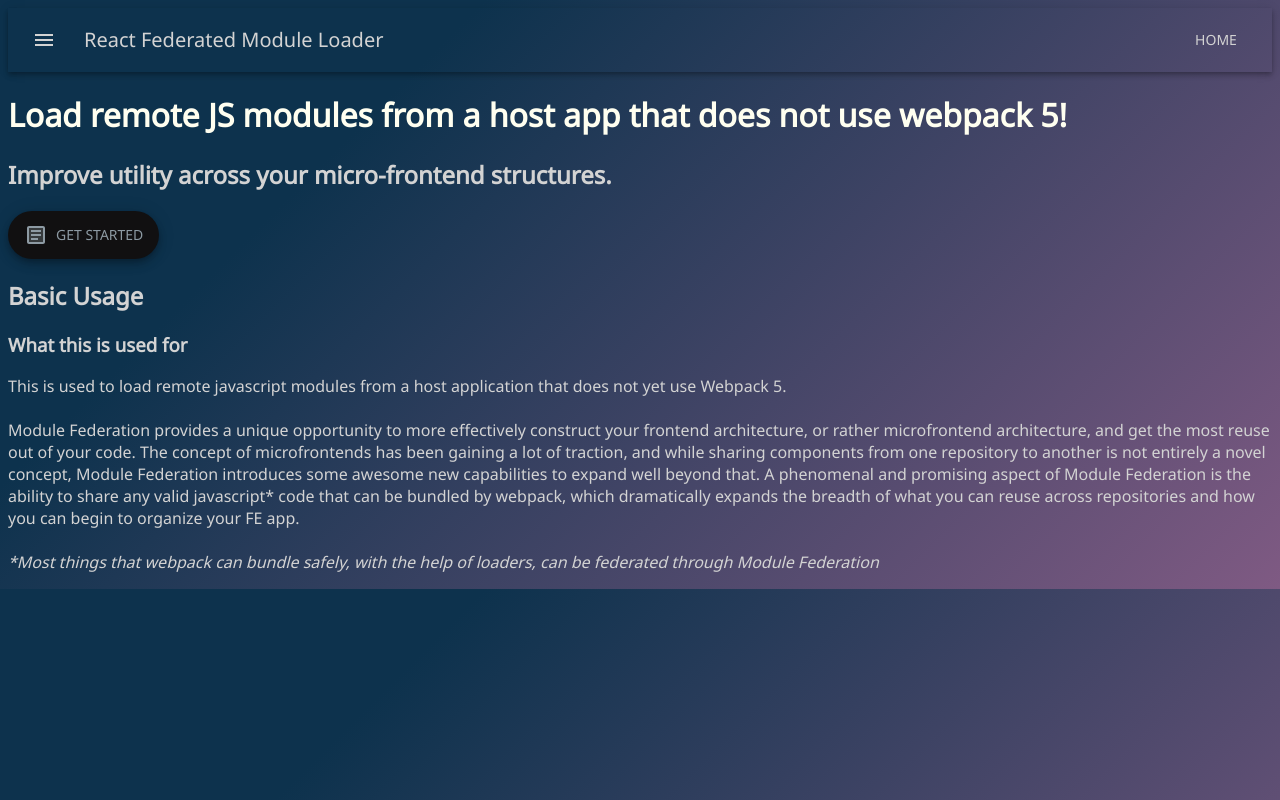
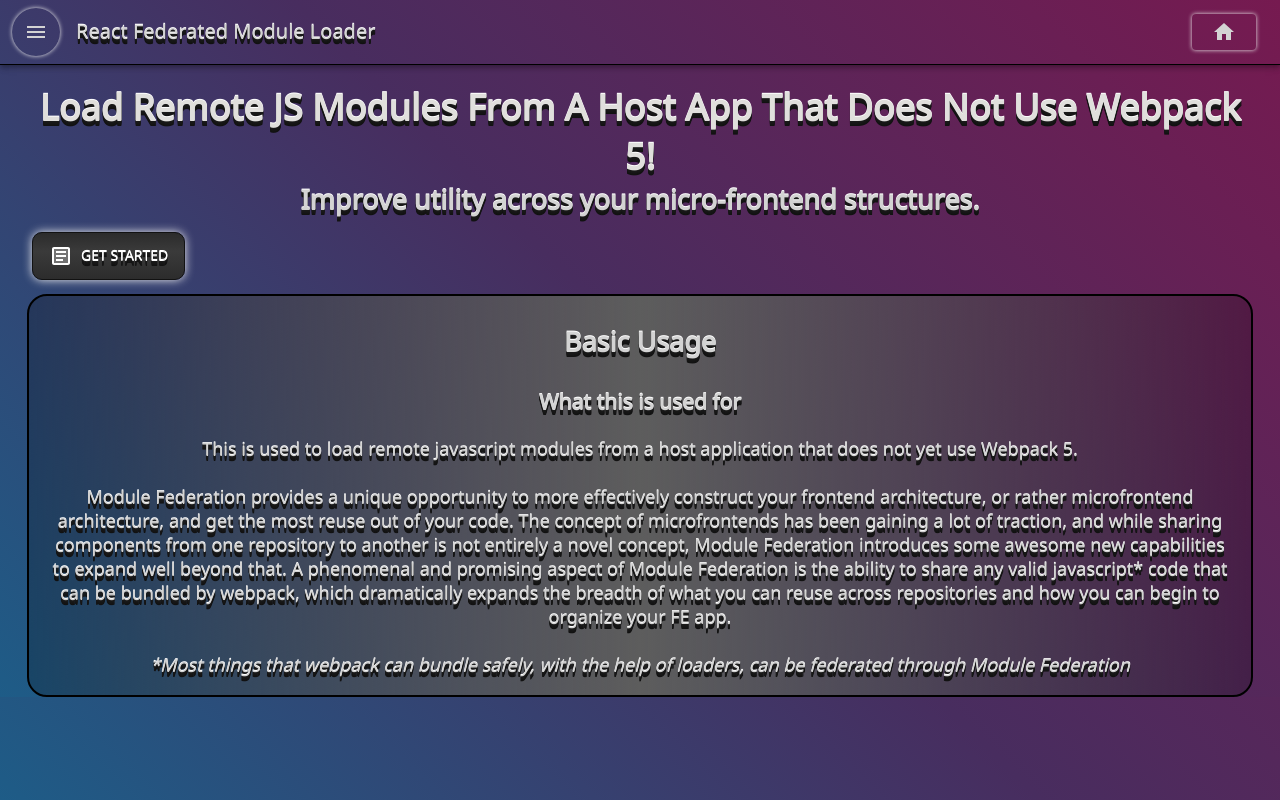
Before and after one commit to DeMe0/RFML-React-Site, a React (Create React App) app: page / in a window 1280 px wide. Built offline with nearby package versions, Linux system fonts and the light colour scheme.

Commit message:
some styling progress

```diff
--- a/src/App.css
+++ b/src/App.css
@@ -1,10 +1,135 @@
+/* * {
+  border: 0.1px solid black;
+} */
+/* ===============
+    global styles
+  ================ */
+html {
+  height: 100%;
+  margin: 0;
+  padding: 0;
+}
 body {
-  background-color: #7f5a83;
-  background-image: linear-gradient(315deg, #7f5a83 0%, #0d324d 74%);
+  margin: 0;
+  font-size: 18px;
+  background-image: linear-gradient(
+    225deg,
+    #761a50 0%,
+    #482d5f 50%,
+    #1e5c87 100%
+  );
+  background-size: cover;
   font-family: "Noto Sans", sans-serif;
   color: lightgrey;
-  text-shadow: ;
+  text-shadow: 0 -1px 0 #fff, 0 1px 0 #1a1a1a, 0 2px 0 #181818, 0 3px 0 #161616,
+    0 4px 0 #141414, 0 5px 0 #121212;
 }
+
 h1 {
   color: ivory;
+  color: #e0dfdc;
+  text-transform: capitalize;
+  letter-spacing: normal;
+  text-shadow: 0 -1px 0 #fff, 0 1px 0 #1a1a1a, 0 2px 0 #181818, 0 3px 0 #161616,
+    0 4px 0 #141414, 0 5px 0 #121212;
 }
+
+/* =================
+  typography styles
+  ================== */
+
+/* ===============
+        layout
+  ================ */
+
+header {
+  border-bottom: 1px solid black;
+}
+
+header {
+  font-size: xx-small;
+}
+
+div {
+  background-color: #761a50;
+  background-image: linear-gradient(
+    225deg,
+    #761a50 0%,
+    #482d5f 50%,
+    #1e5c87 100%
+  );
+}
+div div {
+  background: transparent;
+}
+
+#home,
+#docs {
+  margin-top: 1em;
+  margin-left: 1em;
+  margin-right: 1em;
+  margin-bottom: 1em;
+}
+
+#intro,
+#blurb {
+  text-align: center;
+  margin: 0 0.5em 0 0.5em;
+}
+
+#basicUsage {
+  margin-left: 0.5em;
+  margin-right: 0.5em;
+  /* margin: 1em;
+    padding: 1em; */
+  border: 2px black solid;
+  border-radius: 20px;
+  background: linear-gradient(
+    90deg,
+    rgba(0, 0, 0, 0.23012955182072825) 0%,
+    rgba(93, 93, 93, 1) 50%,
+    rgba(0, 0, 0, 0.20211834733893552) 100%
+  );
+  text-align: center;
+}
+
+#basicUsage > * {
+  margin: 1em;
+}
+
+/* ===============
+      components
+  ================ */
+
+/* buttons */
+#getStartedButton {
+  margin: 1em;
+  background: linear-gradient(to bottom, #323232 0%, #3f3f3f 40%, #1c1c1c 150%),
+    linear-gradient(
+      to top,
+      rgba(255, 255, 255, 0.4) 0%,
+      rgba(0, 0, 0, 0.25) 200%
+    );
+  background-blend-mode: multiply;
+}
+
+#getStartedButton {
+  text-align: center;
+  transition: 0.5s;
+  background-size: 200% auto;
+  color: white;
+  border: 1px solid #121212;
+  box-shadow: 0 0 10px #eee;
+  border-radius: 10px;
+}
+
+#getStartedButton:hover {
+  background-position: right center; /* change the direction of the change here */
+  color: #fff;
+  text-decoration: none;
+}
+
+#homeButton,
+#menuButton {
+  box-shadow: 0 0 4px #eee;
+}
--- a/src/assets/theme.js
+++ b/src/assets/theme.js
@@ -1,3 +1,4 @@
+import {} from "@mui/icons-material";
 import { createTheme } from "@mui/material";
 import { purple, orange, red } from "@mui/material/colors";
 
--- a/src/components/ButtonAppBar.js
+++ b/src/components/ButtonAppBar.js
@@ -1,4 +1,6 @@
 import React from "react";
+import HomeIcon from "@mui/icons-material/Home";
+
 import {
   AppBar,
   Box,
@@ -15,6 +17,7 @@
       <AppBar position="static" color="transparent">
         <Toolbar>
           <IconButton
+            id="menuButton"
             size="large"
             edge="start"
             color="inherit"
@@ -26,8 +29,8 @@
           <Typography variant="h6" component="div" sx={{ flexGrow: 1 }}>
             React Federated Module Loader
           </Typography>
-          <Button color="inherit" href="/">
-            Home
+          <Button id="homeButton" color="inherit" href="/">
+            <HomeIcon />
           </Button>
         </Toolbar>
       </AppBar>
```
